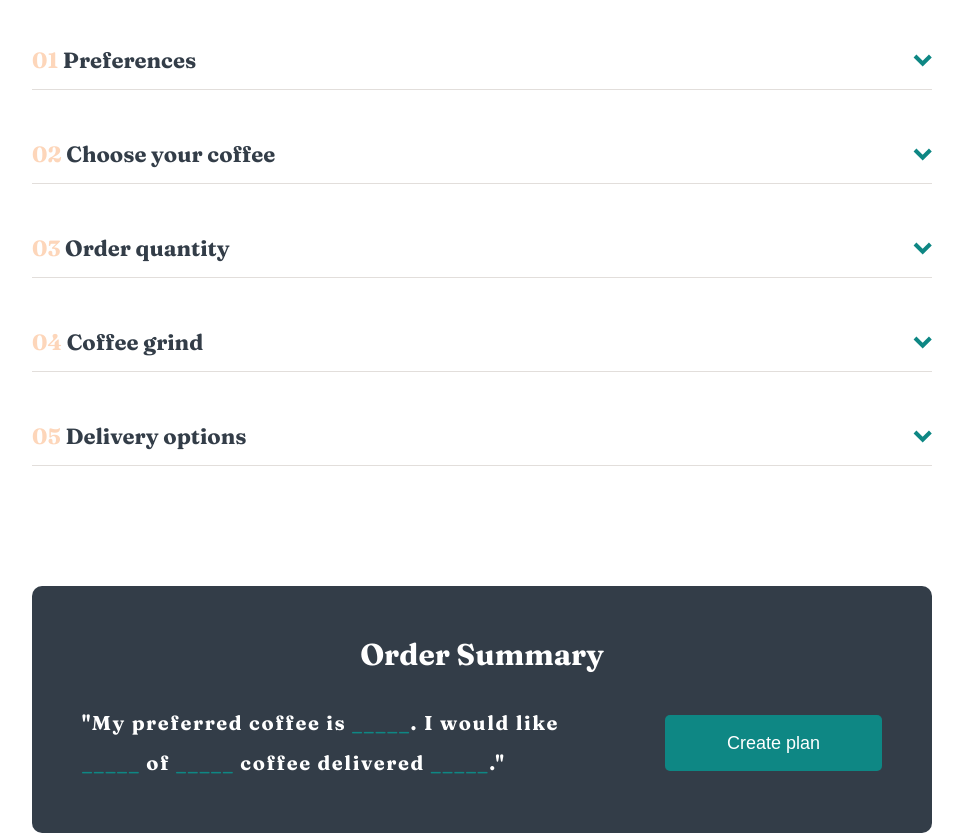
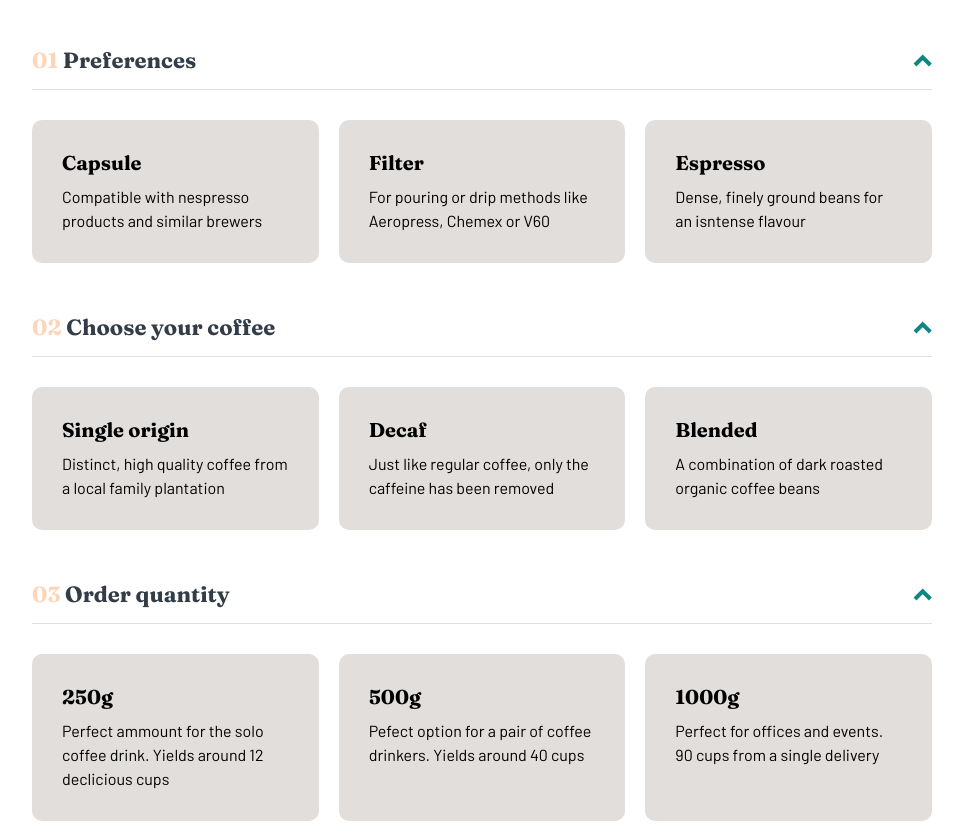
Before and after one commit to MikeDThorpe/coffee-roaster-website, a React (Create React App) app: page /subscription in a window 1280 px wide. Shown: the part 660-1495 px from the top of the page, without its empty margins (158-1121 px from the left). Built offline with nearby package versions, Linux system fonts and the light colour scheme.

Commit message:
ordering function with button disabled

```diff
--- /dev/null
+++ b/src/components/Subscription/OrderFunction/OrderModal.js
@@ -0,0 +1,17 @@
+import { Button } from '../../global'
+let OrderModal = ({ order }) => {
+    return (
+        <section className="order-modal">
+            <div className="order-modal-header">
+                <h3>Order Summary</h3>
+            </div>
+            <p></p>
+            <small>Is this correct? You can proceed to checkout or go back to plan selection if something is off. Subscription discount codes can also be redeemed at the checkout. </small>
+            <div>
+                <h5></h5>
+                <Button text="Checkout" />
+            </div>
+        </section>
+    )
+}
+export default OrderModal;
--- a/src/components/Subscription/OrderFunction/OrderOption.js
+++ b/src/components/Subscription/OrderFunction/OrderOption.js
@@ -1,7 +1,7 @@
-let OrderOption = ({createOrder, category, title, description}) => {
+let OrderOption = ({order, createOrder, category, title, description}) => {
 
     return (
-        <section onClick={(e) => createOrder(e, category)} className="order-option" id={title}>
+        <section style={order[category] === title ? {backgroundColor: "#0E8784", color: "#fff"} : {backgroundColor: "#E2DEDB"}} onClick={(e) => createOrder(e, category)} className="order-option" id={title}>
             <h5>{title}</h5>
             <p>{description}</p>
         </section>
--- a/src/components/Subscription/OrderFunction/OrderRow.js
+++ b/src/components/Subscription/OrderFunction/OrderRow.js
@@ -1,20 +1,22 @@
-import React, {useState} from 'react'
+import React, { useState } from 'react'
 import OrderOption from './OrderOption'
 
-let OrderRow = ({order, createOrder, category, number, title, content}) => {
-    const [display, setDisplay] = useState(false);
+let OrderRow = ({ order, createOrder, category, number, title, content }) => {
+    const [display, setDisplay] = useState(true);
     let [optionOne, optionTwo, optionThree] = content
 
     return (
         <section className="order-row" id="number">
-            <div>
-                <h4><span style={order[category] === "_____" ? {color: "#FDD6BA"} : {color: "#0E8784"}}>{number}</span> {title}</h4>
-                <svg style={display ? {transform: "scaleY(-1)"} : {transform: "scaleY(1)"}} onClick={() => setDisplay(!display)} width="19" height="13" xmlns="http://www.w3.org/2000/svg"><path d="M15.949.586l2.828 2.828-9.096 9.096L.586 3.414 3.414.586l6.267 6.267z" fill="#0E8784" fillRule="nonzero"/></svg>
+            <div onClick={() => setDisplay(!display)}>
+                <h4><span style={order[category] === "_____" ? { color: "#FDD6BA" } : { color: "#0E8784" }}>{number}</span> {title}</h4>
+                <svg style={display ? { transform: "scaleY(-1)" } : { transform: "scaleY(1)" }} width="19" height="13" xmlns="http://www.w3.org/2000/svg"><path d="M15.949.586l2.828 2.828-9.096 9.096L.586 3.414 3.414.586l6.267 6.267z" fill="#0E8784" fillRule="nonzero" /></svg>
             </div>
-            <section style={ display ? {display: "block"} : {display: "none"}}>
-            <OrderOption createOrder={createOrder} category={category} title={optionOne.option} description={optionOne.description} />
-            <OrderOption createOrder={createOrder} category={category} title={optionTwo.option} description={optionTwo.description} />
-            <OrderOption createOrder={createOrder} category={category} title={optionThree.option} description={optionThree.description} />
+            <section style={display ? { display: "block" } : { display: "none" }}>
+                <section className="order-row-options">
+                    <OrderOption order={order} createOrder={createOrder} category={category} title={optionOne.option} description={optionOne.description} />
+                    <OrderOption order={order} createOrder={createOrder} category={category} title={optionTwo.option} description={optionTwo.description} />
+                    <OrderOption order={order} createOrder={createOrder} category={category} title={optionThree.option} description={optionThree.description} />
+                </section>
             </section>
         </section>
     )
--- a/src/components/Subscription/OrderFunction/OrderSection.js
+++ b/src/components/Subscription/OrderFunction/OrderSection.js
@@ -1,6 +1,7 @@
 import React, {useState} from 'react'
 import OrderRow from './OrderRow'
 import OrderSummary from './OrderSummary'
+import OrderModal from './OrderModal'
 
 let OrderSection = () => {
     const [order, setOrder] = useState({
@@ -19,14 +20,13 @@ let OrderSection = () => {
         }));
     }
 
-    console.log(order)
     return (
         <section className="ordering-section">
             <h3>Get started with a plan</h3>
             <OrderRow order={order} createOrder={createOrder} category={"preferences"} number="01" title="Preferences" content={[{option: "Capsule", description: "Compatible with nespresso products and similar brewers"},{option: "Filter", description: "For pouring or drip methods like Aeropress, Chemex or V60"},{option: "Espresso", description: "Dense, finely ground beans for an isntense flavour"}]}/>
             <OrderRow order={order} createOrder={createOrder} category={"type"} number="02" title="Choose your coffee" content={[{option: "Single origin", description: "Distinct, high quality coffee from a local family plantation"},{option: "Decaf", description: "Just like regular coffee, only the caffeine has been removed"},{option: "Blended", description: "A combination of dark roasted organic coffee beans"}]} />
             <OrderRow order={order} createOrder={createOrder} category={"quantity"} number="03" title="Order quantity" content={[{option: "250g", description: "Perfect ammount for the solo coffee drink. Yields around 12 declicious cups"},{option: "500g", description: "Pefect option for a pair of coffee drinkers. Yields around 40 cups"},{option: "1000g", description: "Perfect for offices and events. 90 cups from a single delivery"}]} />
-            <OrderRow order={order} createOrder={createOrder} category={"grind"} number="04" title="Coffee grind" content={[{option: "Wholebean", description: "Best choice if you cherish a sensory coffee experience"},{option: "Filter", description: "For drip or pour-over coffee like V60 or Aeropress"},{option: "cafetiere", description: "Course ground coffee beans suited for a french press"}]} />
+            <OrderRow order={order} createOrder={createOrder} category={"grind"} number="04" title="Coffee grind" content={[{option: "Coarse", description: "Best choice if you cherish a sensory coffee experience"},{option: "Fine", description: "For drip or pour-over coffee like V60 or Aeropress"},{option: "Extra Fine", description: "Extra fine ground coffee for everyday coffee lovers"}]} />
             <OrderRow order={order} createOrder={createOrder} category={"delivery"} number="05" title="Delivery options" content={[{option: "Weekly", description: "Weekly deliver from only £7.20. Includes free, first-class shipping"},{option: "Bi-weekly", description: "£9.60 per shipment delivered straight to your door every two weeks"},{option: "Monthly", description: "£12 per shipment. Fresh coffee to your door once a month"}]} />
             <OrderSummary order={order}/>
         </section>
--- a/src/components/Subscription/OrderFunction/OrderSummary.js
+++ b/src/components/Subscription/OrderFunction/OrderSummary.js
@@ -1,17 +1,24 @@
-import React, {useState} from 'react'
 import {Button} from '../../global'
 
 let OrderSummary = ({order}) => {
-    let {preferences, type, quantity, grind, delivery} = order
+    let {preferences, type, quantity, grind, delivery} = order;
+    let newOrder = [preferences, type, quantity, grind, delivery]
 
+    let orderTotal = 0
+    for(const orderItem of newOrder) {
+        if(orderItem !== "_____") {
+            orderTotal = orderTotal + 1
+        }
+    }
     return (
         <section className="order-summary">
             <h3>Order Summary</h3>
             <div>
                 <h5>
-                    "My preferred coffee is <span className="order-summary-entry">{preferences}</span>. I would like <span className="order-summary-entry">{quantity}</span> of <span className="order-summary-entry">{type}</span> coffee delivered <span className="order-summary-entry">{delivery}</span>."
+                    "My preferred coffee is <span className="order-summary-entry">{preferences}</span>.
+                    I would like <span className="order-summary-entry">{quantity}</span> of <span className="order-summary-entry">{grind}</span>, <span className="order-summary-entry">{type}</span> coffee delivered <span className="order-summary-entry">{delivery}</span>."
                 </h5>
-                <Button text="Create plan"/>
+                <Button text="Create plan" disabled={orderTotal === 5 ? false : true}/>
             </div>
         </section>
     )
--- a/src/components/global/Button.js
+++ b/src/components/global/Button.js
@@ -1,9 +1,9 @@
 import { Link } from "react-router-dom";
 
-let Button = ({ text, link }) => {
+let Button = ({ text, link, disabled }) => {
     return (
         <Link to={link}>
-            <button>
+            <button disabled={disabled}>
                 {text}
             </button>
         </Link>
--- a/src/pages/SubscriptionPage.js
+++ b/src/pages/SubscriptionPage.js
@@ -3,10 +3,10 @@ import {HeroBanner, OrderSection} from '../components/Subscription';
 
 let SubscriptionPage = () => {
     return (
-        <div>
+        <>
             <HeroBanner />
             <OrderSection />
-        </div>
+        </>
     )
 }
 
--- a/src/styles/components/_button.scss
+++ b/src/styles/components/_button.scss
@@ -15,6 +15,7 @@ button {
 button:hover {
     background-color: $paleBlue;
 }
-button:disabled, button[disabled=true] {
+button[disabled] {
     background-color: $lightGrey;
+    color: $darkGreyBlue
 }
--- a/src/styles/components/_orderingSection.scss
+++ b/src/styles/components/_orderingSection.scss
@@ -2,6 +2,7 @@
     max-width: 900px;
     margin: 0 auto;
     padding-top: 120px;
+    cursor: pointer;
     & > h3 {
         margin-bottom: 60px;
         text-align: center;
@@ -20,8 +21,12 @@
     h4 {
         color: $darkGreyBlue;
     }
-    &-number {
-        color: $paleOrange
+    &-options {
+        @include tablet {
+            display: grid;
+            grid-template-columns: repeat(3, 1fr);
+            column-gap: 20px;
+        }
     }
 }
 .order-option {
@@ -29,12 +34,8 @@
     padding: 30px;
     border-radius: 10px;
     background-color: $lightGrey;
-
-    &:hover {
-        background-color: $paleOrange;
-    }
+    cursor: pointer;
     h5 {
-        color: $darkGreyBlue;
         margin-bottom: 10px;
     }
 }
@@ -77,3 +78,7 @@
         }
     }
 }
+.order-modal {
+    position: absolute;
+
+}
```
